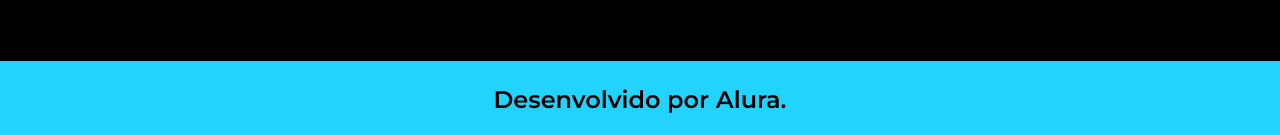
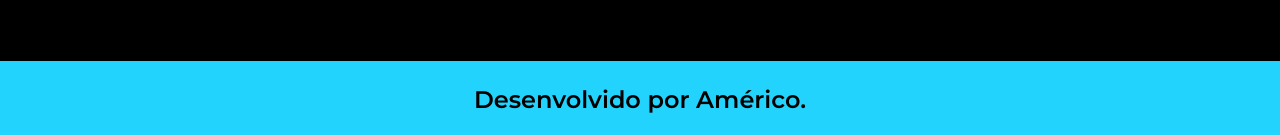
Before and after one commit to americoneto84/portfolio, a plain HTML site: page index.html in a window 1280 px wide. Shown: the part 1067-1202 px from the top of the page. Drawn offline with nearby package versions, Linux system fonts and the light colour scheme.

Commit message:
alteração rodape

```diff
--- a/index.html
+++ b/index.html
@@ -35,7 +35,7 @@
         <img src="./assets/Imagem.png" alt="Foto da Joana Santos programando">
     </main>
     <footer>
-        <p class="rodape">Desenvolvido por Alura. </p>
+        <p class="rodape">Desenvolvido por Américo. </p>
     </footer>
 </body>
 
```
